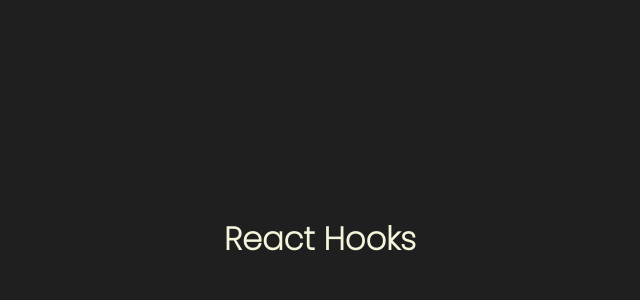
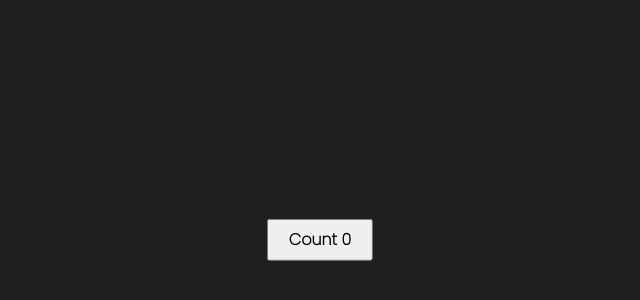
Before and after one commit to renuyarasu/codevolution, a React (Create React App) app: page / in a window 1280 px wide. Shown: the part 160-460 px from the top of the page, without its empty margins (320-960 px from the left). Built offline with nearby package versions, Linux system fonts and the light colour scheme.

Commit message:
useState - ClassCounter

```diff
--- a/src/App.js
+++ b/src/App.js
@@ -1,13 +1,13 @@
-import React, { Component } from 'react'
+import React from 'react'
 import './App.css';
+import ClassCounter from './components/ClassCounter';
 
-export class App extends Component {
-    render() {
-        return (
-            <div className="App">
-                <h1>React Hooks</h1>
-            </div>
-        )
-    }
+function App() {
+    return (
+        <div className='App'>
+            <ClassCounter/>
+        </div>
+    )
 }
-export default App;
+
+export default App
--- /dev/null
+++ b/src/components/ClassCounter.js
@@ -0,0 +1,25 @@
+import React, { Component } from 'react'
+
+export class ClassCounter extends Component {
+    constructor(props) {
+        super(props)
+
+        this.state = {
+            count: 0
+        }
+    }
+    incrementCount = () => {
+        this.setState({
+            count: this.state.count + 1
+        })
+    }
+    render() {
+        return (
+            <div>
+                <button onClick={this.incrementCount}>Count {this.state.count}</button>
+            </div>
+        )
+    }
+}
+
+export default ClassCounter
```
Also changed, not shown: src/components/HookCounter.js (added).
